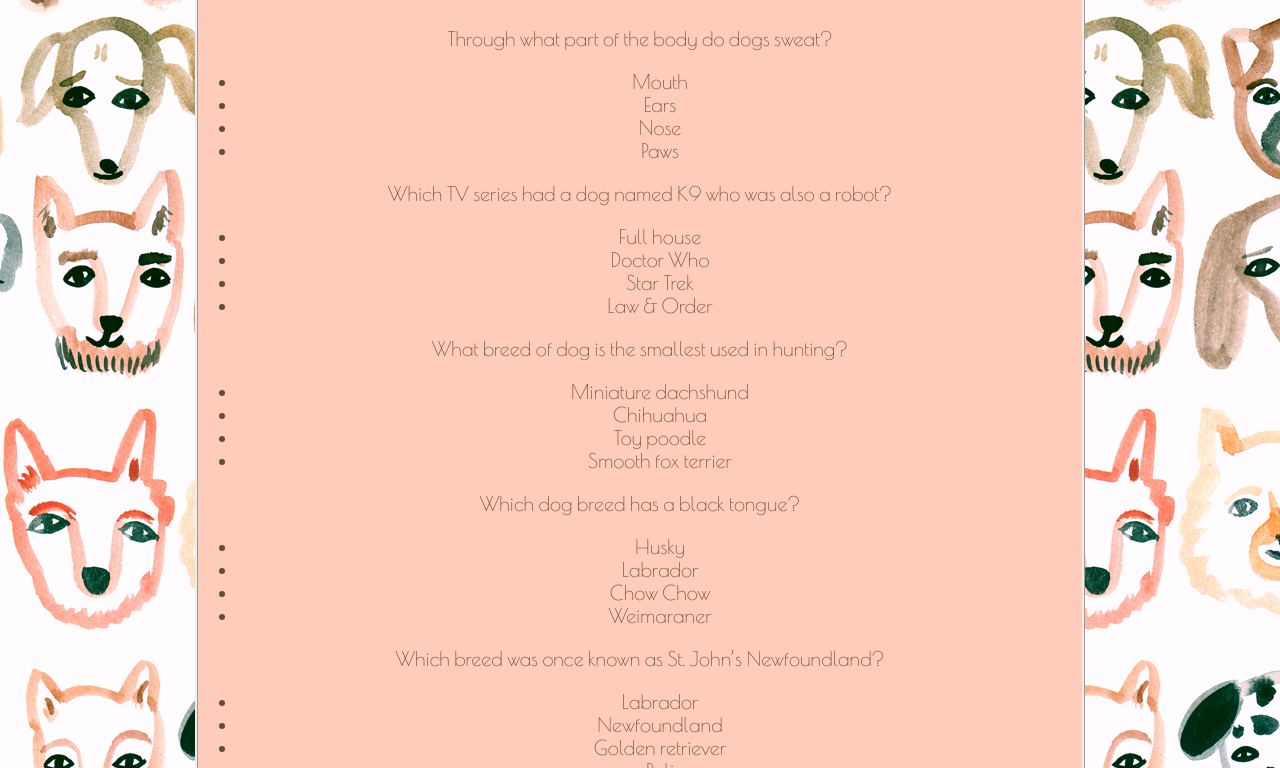
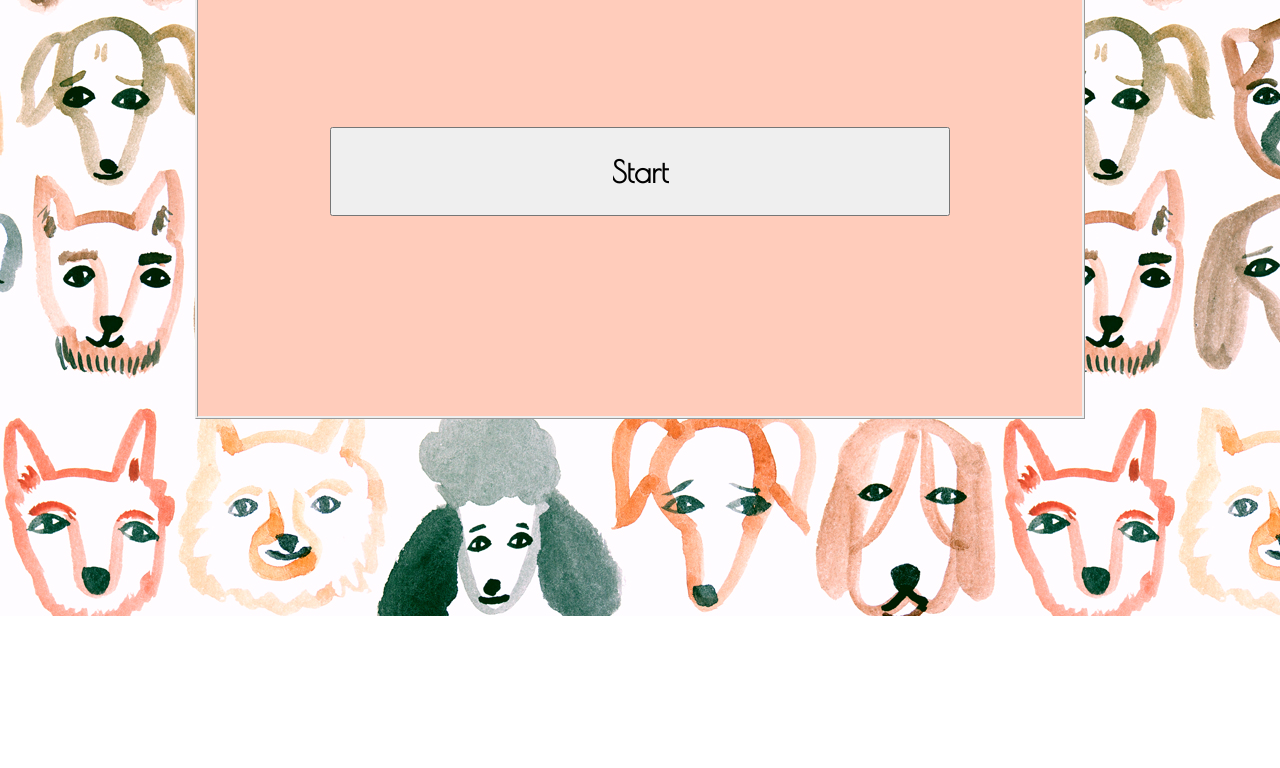
Before and after one commit to jojoxmz/TriviaGame, a plain HTML site: page index.html in a window 1280 px wide. Shown: the part 184-952 px from the top of the page. After the commit the page ends 800 px from the top, so only its background shows below. Drawn offline with nearby package versions, Linux system fonts and the light colour scheme.

Commit message:
added questions on HTML

```diff
--- a/assets/css/style.css
+++ b/assets/css/style.css
@@ -45,7 +45,7 @@ h1{
 	margin-top: 100px;
 	font-family: 'Poiret One', cursive;
 	font-weight: bold;
-	margin-bottom: 300px;
+	margin-bottom: 200px;
 }
 
 #start-button:hover{
@@ -55,3 +55,16 @@ h1{
 #timer{
 	font-size: 30px;
 }
+
+#questions{
+	padding-bottom: 30px;
+}
+
+ul li{
+	  display: inline;
+}
+
+p{
+	padding: 10px;
+	font-weight: bold;
+}
--- a/assets/javascript/app.js
+++ b/assets/javascript/app.js
@@ -137,7 +137,9 @@ function showResults(){};
 
 $(document).ready(function(){
 
-	$('#questions').empty();
+	$('#questions').hide();
+	// $('ul').hide();
+
 
 	//when start button is clicked- game starts
 	 $("#start-button").on("click", function() {
@@ -147,10 +149,14 @@ $(document).ready(function(){
 
 		$("#timer").text("00:00");
 
-		// $('.trivia-questions-container').append('#questions');
 
-    	start()
-    	console.log(setUpQuiz());
+    	start();
+
+		$('#questions').show();
+		// $('ul').show();
+
+
+    	console.log('#questions');
 
 
 
--- a/index.html
+++ b/index.html
@@ -17,58 +17,63 @@
 		<h1>Trivia Game <br> "All About Dogs"</h1>
 
 		<div class="trivia-questions-container">
+
 			<div id="timer"></div>
-			<div id="guestions">
+
+				<div id="questions">
 					<p class="questionList" id="question1">Through what part of the body do dogs sweat?
-				<ul>
-					<li input type= "radio">Mouth</li>
-					<li>Ears</li>
-					<li>Nose</li>
-					<li class="correctAnswer">Paws</li>
-				</ul>
+						<form>
+							<input type="radio" name="answers">Mouth
+							<input type="radio" name="answers">Ears
+							<input type="radio" name="answers">Nose
+							<input type="radio" name="answers" class="correctAnswer">Paws
+						</form>
 					<p>
 
 					<p class="questionList" id="question2">Which TV series had a dog named K9 who was also a robot?
-				<ul>
-					<li>Full house</li>
-					<li class="correctAnswer">Doctor Who</li>
-					<li>Star Trek</li>
-					<li>Law & Order</li>
-				</ul>
+						<form>
+							<input type="radio" name="answers">Full house
+							<input type="radio" name="answers" class="correctAnswer">Doctor Who
+							<input type="radio" name="answers">Star Trek
+							<input type="radio" name="answers">Law and Order
+						</form>
 					</p>
 
 					<p class="questionList" id="question3">What breed of dog is the smallest used in hunting?
-				<ul>
-					<li class="correctAnswer">Miniature dachshund</li>
-					<li>Chihuahua</li>
-					<li>Toy poodle</li>
-					<li>Smooth fox terrier</li>
-				</ul>
+						<form>
+							<input type="radio" name="answers" class="correctAnswer">Miniature dachshund
+							<input type="radio" name="answers">Chihuahua
+							<input type="radio" name="answers">Toy poodle
+							<input type="radio" name="answers">Smooth fox terrier
+						</form>
 					</p>
 
 					<p class="questionList" id="question4">Which dog breed has a black tongue?
-				<ul>
-					<li>Husky</li>
-					<li>Labrador</li>
-					<li class="correctAnswer">Chow Chow</li>
-					<li>Weimaraner</li>
-				</ul>
+						<form>
+							<input type="radio" name="answers">Husky
+							<input type="radio" name="answers">Labrador
+							<input type="radio" name="answers" class="correctAnswer">Chow Chow
+							<input type="radio" name="answers">Weimaraner
+						</form>
 					</p>
 
 					<p class="questionList" id="question5">Which breed was once known as St. John’s Newfoundland?
-				<ul>
-					<li class="correctAnswer">Labrador</li>
-					<li>Newfoundland</li>
-					<li>Golden retriever</li>
-					<li>Puli</li>
-				</ul>
+						<form>
+							<input type="radio" name="answers" class="correctAnswer">Labrador
+							<input type="radio" name="answers">Newfoundland
+							<input type="radio" name="answers">Golden retriever
+							<input type="radio" name="answers">Puli
+						</form>
 					</p>
 
+					<button input type="submit" id="submit-button">Submit</button>
 
 				</div>
+
 			<button type="button" id="start-button">Start</button>
-<!-- 			<button id="submit"></button>
- -->		<div id ="results"></div>
+
+			<div id ="results"></div>
+
 		</div>
 
 	</div>
```
Lines whose indentation alone changed are shown as unchanged.
